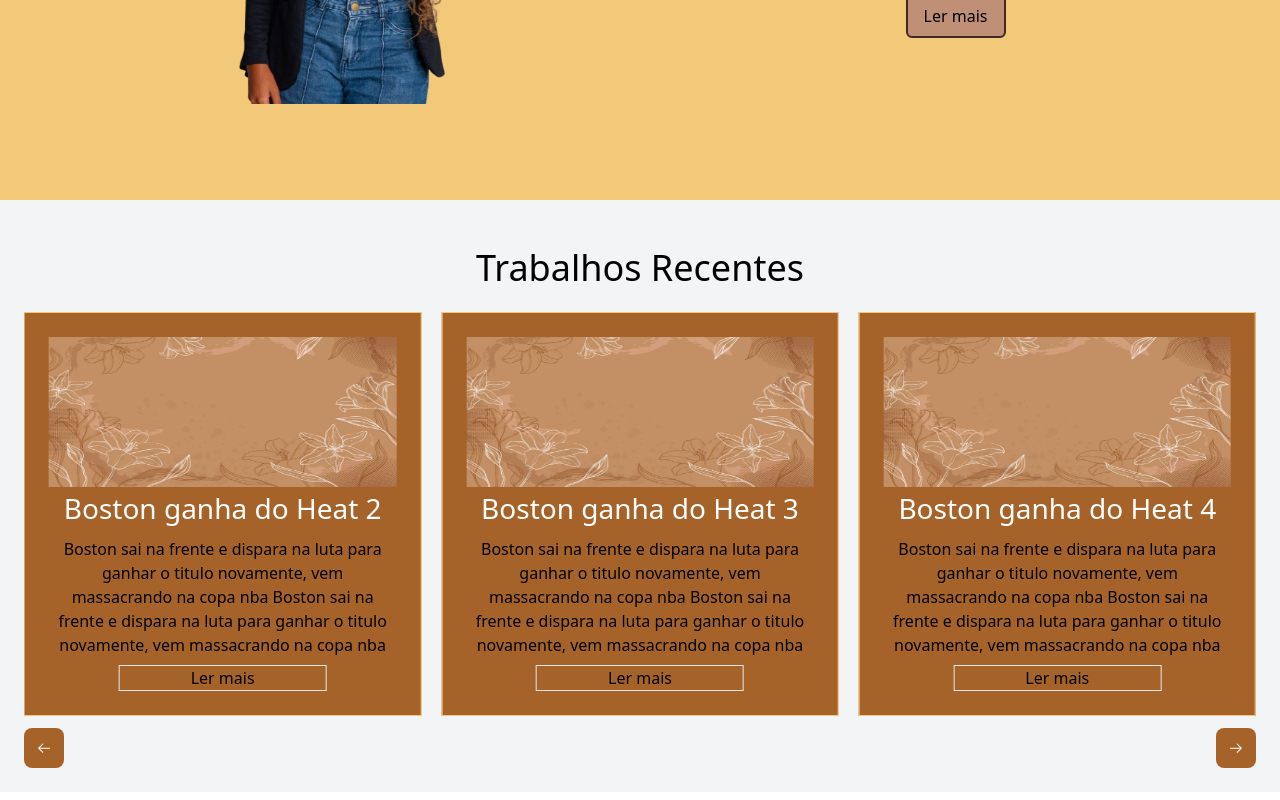
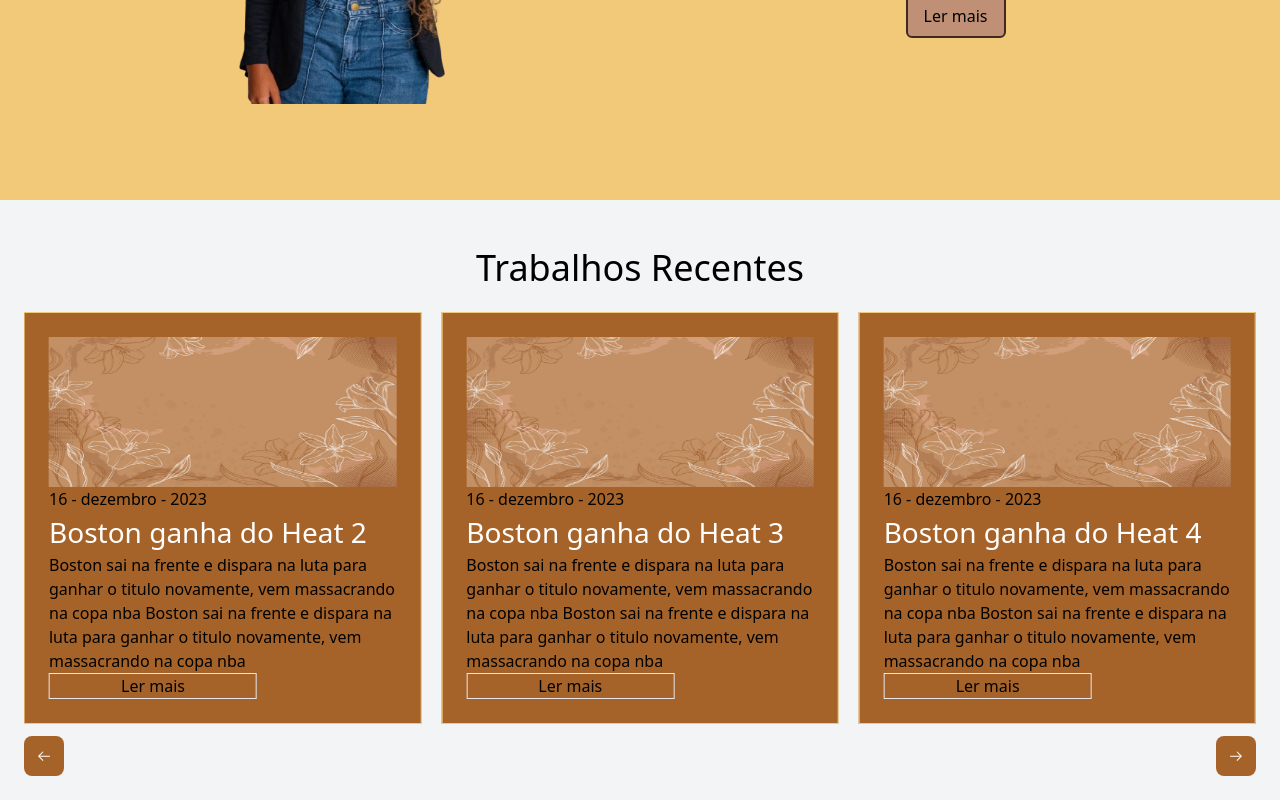
Before and after one commit to Antonio-Jr28/portifolio-isabelly-vitorino, a React (Create React App) app: page / in a window 1280 px wide. Shown: the part 838-1638 px from the top of the page. Built offline with nearby package versions, Linux system fonts and the light colour scheme.

Commit message:
adicionando data no card

```diff
--- a/src/components/works/news-card-works.component.tsx
+++ b/src/components/works/news-card-works.component.tsx
@@ -1,22 +1,25 @@
 import React from "react";
 
 interface NewsCardProps {
+  label: string,
   imageSrc: string;
   title: string;
   content: string;
 }
 
 export const NewsCard: React.FC<NewsCardProps> = ({
+  label,
   imageSrc,
   title,
   content,
 }) => {
   return (
-    <div className="flex flex-col items-center p-6 bg-[#A66329] border border-[#F2C879]">
+    <div className="flex flex-col items-start p-6 bg-[#A66329] border border-[#F2C879]">
       <img src={imageSrc} alt={title} className="w-[500px] h-[150px]" />
-      <h1 className="text-2xl text-center text-white">{title}</h1>
-      <p className="w-auto text-center p-2">{content}</p>
-      <button className="w-52 border text-center">Ler mais</button>
+      <label>{label}</label>
+      <h1 className="text-2xl text-start text-white">{title}</h1>
+      <p className="w-auto ">{content}</p>
+      <button className="w-52 border ">Ler mais</button>
     </div>
   );
 };
--- a/src/components/works/works-section.component.tsx
+++ b/src/components/works/works-section.component.tsx
@@ -33,6 +33,7 @@
           {news.map((item, index) => (
             <SwiperSlide key={index}>
               <NewsCard
+                label={item.label}
                 imageSrc={item.imageSrc}
                 title={item.title}
                 content={item.content}
--- a/src/data/newsData.tsx
+++ b/src/data/newsData.tsx
@@ -1,30 +1,35 @@
 export const news = [
   {
     imageSrc: "image/background.jpg",
-    title: "Boston ganha do Heat 1",
+    label: "16 - dezembro - 2023",
+    title: "Nosso grande dia",
     content:
-    "Boston sai na frente e dispara na luta para ganhar o titulo novamente, vem massacrando na copa nba Boston sai na frente e dispara na luta para ganhar o titulo novamente, vem massacrando na copa nba",
+      "Boston sai na frente e dispara na luta para ganhar o titulo novamente, vem massacrando na copa nba Boston sai na frente e dispara na luta para ganhar o titulo novamente, vem massacrando na copa nba",
   },
   {
     imageSrc: "image/background.jpg",
+    label: "16 - dezembro - 2023",
     title: "Boston ganha do Heat 2",
     content:
-    "Boston sai na frente e dispara na luta para ganhar o titulo novamente, vem massacrando na copa nba Boston sai na frente e dispara na luta para ganhar o titulo novamente, vem massacrando na copa nba",
+      "Boston sai na frente e dispara na luta para ganhar o titulo novamente, vem massacrando na copa nba Boston sai na frente e dispara na luta para ganhar o titulo novamente, vem massacrando na copa nba",
   },
   {
     imageSrc: "image/background.jpg",
+    label: "16 - dezembro - 2023",
     title: "Boston ganha do Heat 3",
     content:
       "Boston sai na frente e dispara na luta para ganhar o titulo novamente, vem massacrando na copa nba Boston sai na frente e dispara na luta para ganhar o titulo novamente, vem massacrando na copa nba",
   },
   {
     imageSrc: "image/background.jpg",
+    label: "16 - dezembro - 2023",
     title: "Boston ganha do Heat 4",
     content:
       "Boston sai na frente e dispara na luta para ganhar o titulo novamente, vem massacrando na copa nba Boston sai na frente e dispara na luta para ganhar o titulo novamente, vem massacrando na copa nba",
   },
   {
     imageSrc: "image/background.jpg",
+    label: "16 - dezembro - 2023",
     title: "Boston ganha do Heat 5",
     content:
       "Boston sai na frente e dispara na luta para ganhar o titulo novamente, vem massacrando na copa nba Boston sai na frente e dispara na luta para ganhar o titulo novamente, vem massacrando na copa nba",
```
